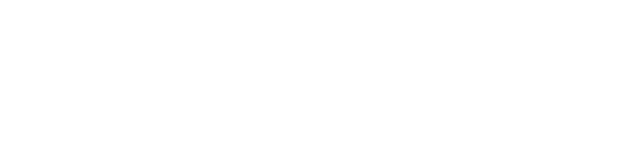
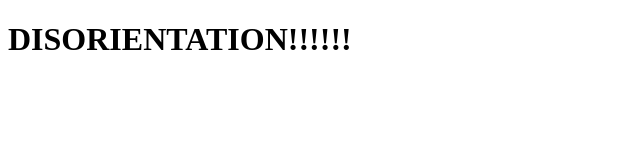
Before and after one commit to Sick-boy/Cockroach-wars, a plain HTML site: page index.html in a window 1280 px wide. Shown: the whole page, without its empty margins (0-640 px from the left). Drawn offline with Linux system fonts and the light colour scheme.

Commit message:
newnwewnewenwenwenwenw

```diff
--- a/index.html
+++ b/index.html
@@ -5,6 +5,6 @@
     <title></title>
   </head>
   <body>
-
+    <h1>DISORIENTATION!!!!!!</h1>
   </body>
 </html>
```
